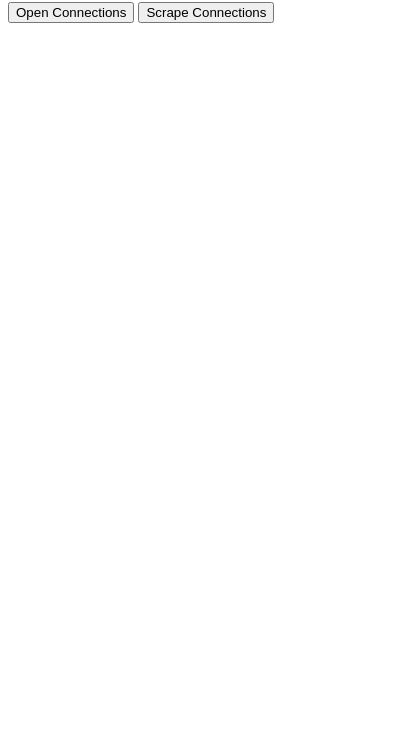
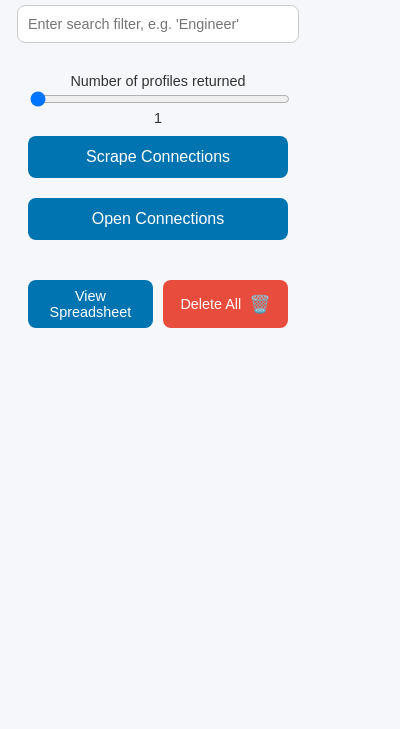
Before and after one commit to jjola00/HelloExtension, a browser extension: page WebScrape/popup.html in a window 400 px wide. Shown: the part 115-844 px from the top of the page. Drawn offline with Linux system fonts and the light colour scheme.

Commit message:
Popup html works now

```diff
--- a/WebScrape/popup.html
+++ b/WebScrape/popup.html
@@ -4,11 +4,125 @@
   <meta charset="UTF-8">
   <title>LinkedIn Connection Navigator</title>
   <meta name="viewport" content="width=device-width, initial-scale=1.0">
+  <style>
+    body {
+      font-family: Arial, sans-serif;
+      display: flex;
+      flex-direction: column;
+      align-items: center;
+      padding: 20px;
+      background-color: #f5f7fa;
+      color: #333;
+      width: 300px;
+      height: 400px;
+      box-sizing: border-box;
+    }
+
+    h1 {
+      font-size: 1.5em;
+      color: #333;
+      margin-bottom: 20px;
+    }
+
+    .input-group {
+      width: 100%;
+      margin-bottom: 20px;
+      display: flex;
+      flex-direction: column;
+      align-items: center;
+    }
+
+    .input-group input[type="text"] {
+      padding: 10px;
+      width: 100%;
+      border-radius: 8px;
+      border: 1px solid #ccc;
+      font-size: 0.9em;
+      margin-bottom: 10px;
+    }
+
+    .slider-container {
+      width: 100%;
+      text-align: center;
+      font-size: 0.9em;
+    }
+
+    .slider {
+      width: 100%;
+    }
+
+    button {
+      padding: 12px;
+      font-size: 1em;
+      color: white;
+      background-color: #0073b1;
+      border: none;
+      border-radius: 8px;
+      width: 100%;
+      cursor: pointer;
+      margin: 10px 0;
+      transition: background-color 0.3s;
+    }
+
+    button:hover {
+      background-color: #005582;
+    }
+
+    .bottom-buttons {
+      display: flex;
+      justify-content: space-between;
+      width: 100%;
+      margin-top: 20px;
+    }
+
+    .bottom-buttons button {
+      padding: 8px;
+      width: 48%;
+      font-size: 0.9em;
+      display: flex;
+      align-items: center;
+      justify-content: center;
+    }
+
+    .icon {
+      margin-left: 8px;
+      font-size: 1.2em;
+    }
+
+  </style>
 </head>
 <body>
   <h1>LinkedIn Connection Navigator</h1>
+
+  <!-- Search Filter Input -->
+  <div class="input-group">
+    <input type="text" id="searchFilter" placeholder="Enter search filter, e.g. 'Engineer'">
+  </div>
+
+  <!-- Slider for number of profiles returned -->
+  <div class="slider-container">
+    <span>Number of profiles returned</span>
+    <input type="range" min="1" max="10" value="1" class="slider" id="profileRange">
+    <span id="rangeValue">1</span>
+  </div>
+
+  <!-- Scrape Connections Button -->
+  <button id="scrapeButton">Scrape Connections</button>
+
+  <!-- Open Connections Button -->
   <button id="openConnectionsButton">Open Connections</button>
-  <button id="scrapeButton">Scrape Connections</button>
+
+  <!-- Bottom buttons for view spreadsheet and delete all entries -->
+  <div class="bottom-buttons">
+    <button id="viewSpreadsheet">
+      View Spreadsheet
+    </button>
+    <button id="deleteAll" style="background-color: #e74c3c;">
+      <span>Delete All</span>
+      <span class="icon">🗑️</span>
+    </button>
+  </div>
+
   <script src="popup.js"></script>
 </body>
 </html>
```
